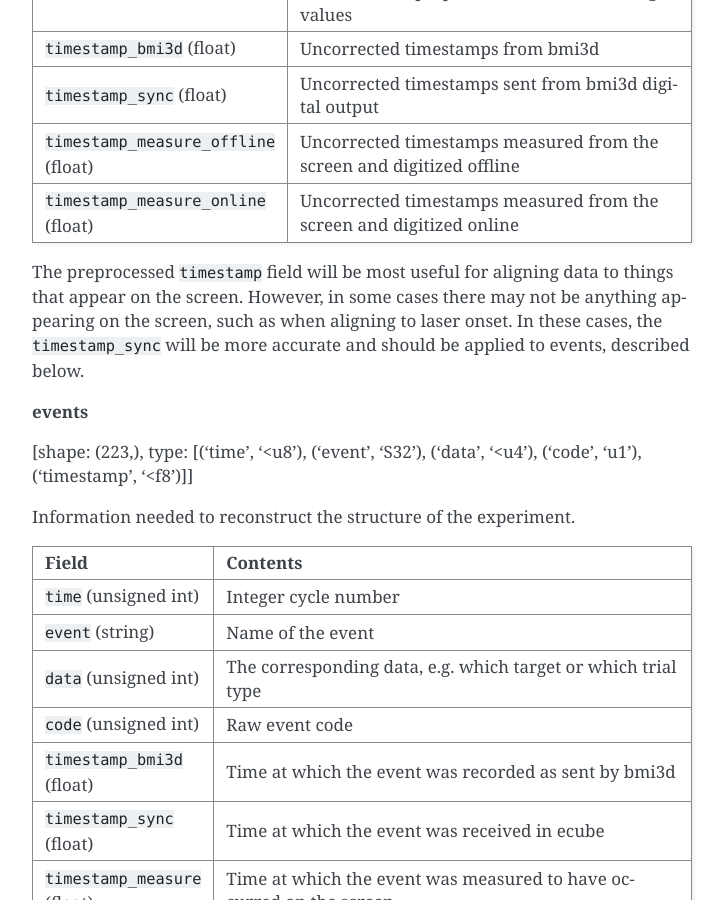
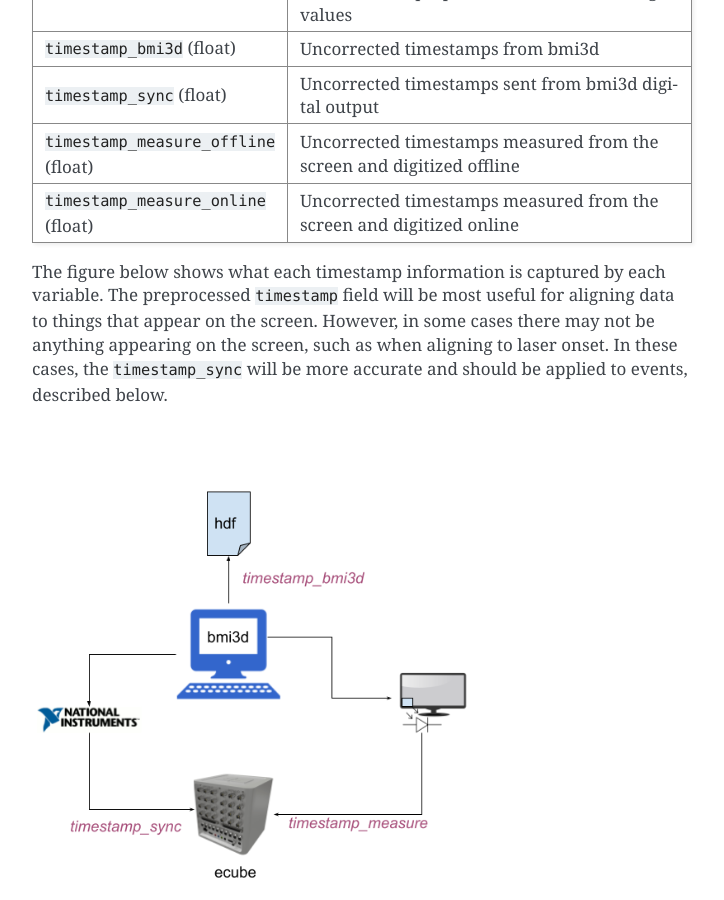
Before and after one commit to aolabNeuro/analyze, a Sphinx documentation site: the page built from docs/source/preproc.rst, in a window 1280 px wide and 900 px high, scrolled down 1279 px. Shown: the whole window, without its empty margins (388-1112 px from the left). Built offline with Sphinx 7.4.7, drawn with Linux system fonts in a browser that asks for light colours.

Commit message:
Adding a figure explaining timestamps

```diff
--- a/docs/source/preproc.rst
+++ b/docs/source/preproc.rst
@@ -61,9 +61,11 @@ A record of the time at which each cycle in the bmi state machine loop occurred.
    * - ``timestamp_measure_online`` (float)
      - Uncorrected timestamps measured from the screen and digitized online
 
-The preprocessed ``timestamp`` field will be most useful for aligning data to things that appear on the screen. However, in some cases
+The figure below shows what each timestamp information is captured by each variable. The preprocessed ``timestamp`` field will be most useful for aligning data to things that appear on the screen. However, in some cases
 there may not be anything appearing on the screen, such as when aligning to laser onset. In these cases, the ``timestamp_sync`` will be
 more accurate and should be applied to events, described below.
+
+.. image:: _images/timestamps_explained.png
 
 **events**
 
```
Also changed, not shown: docs/source/_images/timestamps_explained.png (added).
